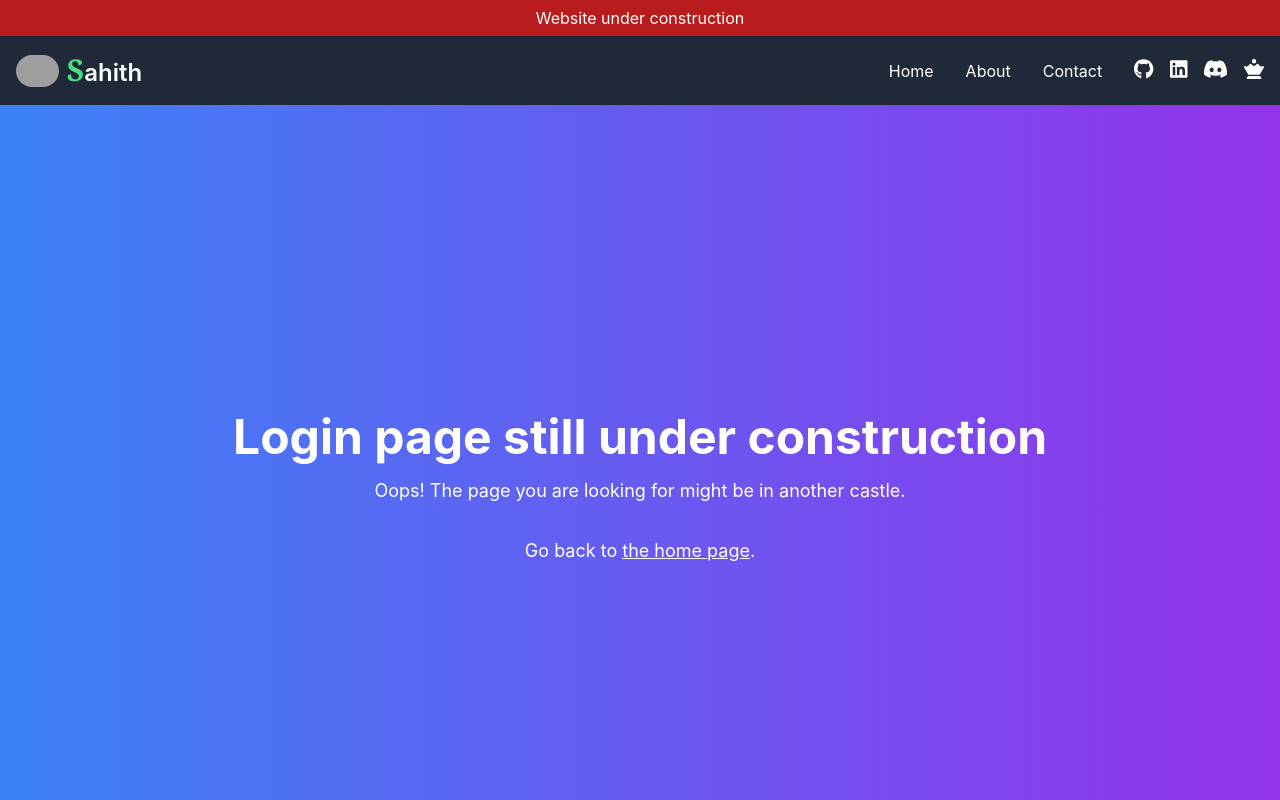
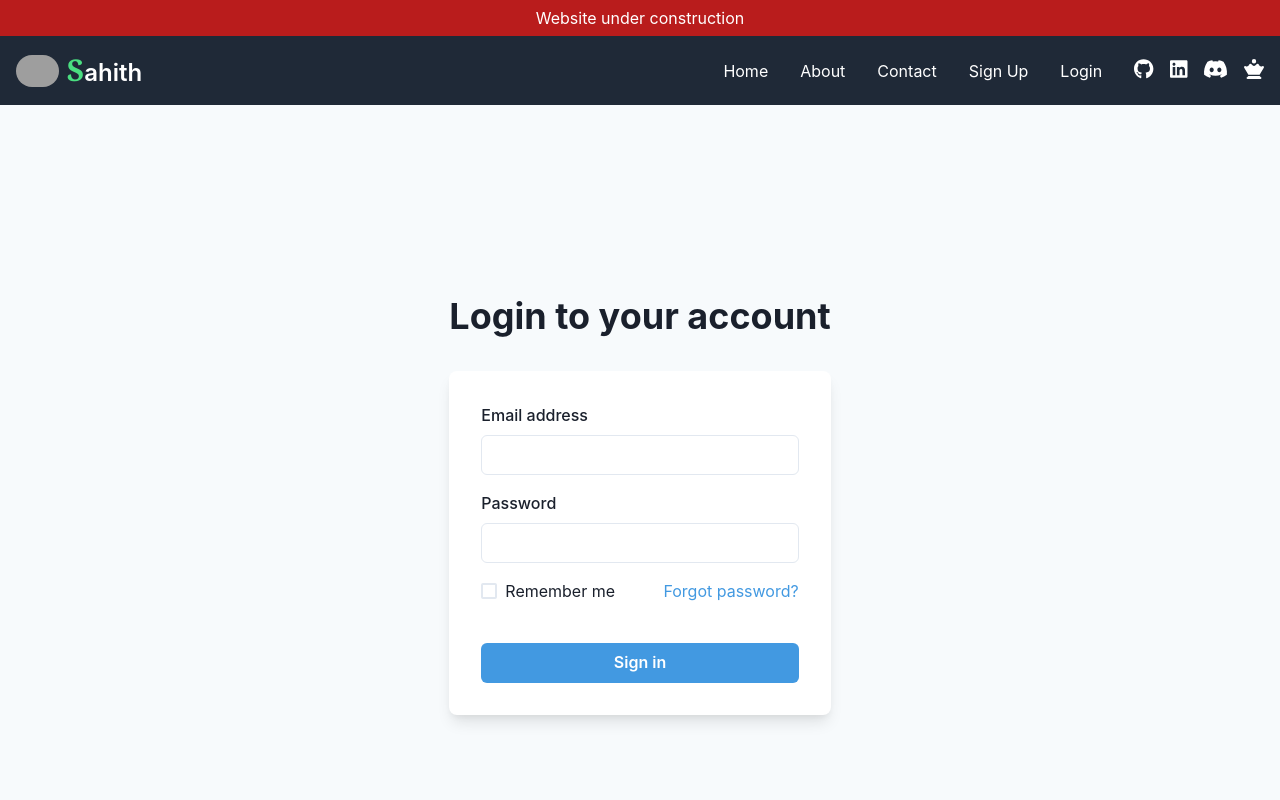
Before and after one commit to sahith29s/myWebsiteFrontend, a React (Vite) app: page /login in a window 1280 px wide. Shown: the top 800 px of the page. Built offline with nearby package versions, Linux system fonts and the light colour scheme; no server answers; grey boxes are pictures that could not be loaded; a web font is replaced by a local one.

Commit message:
made login page and added signup and login in navbar resolved no string message sent in chatapp

```diff
--- a/src/components/Chat.tsx
+++ b/src/components/Chat.tsx
@@ -21,25 +21,25 @@ const Chat = () => {
   const [name, setName] = useState<string>("");;
   const [oneMessage, setOneMessage] = useState<string>("");
 
-  useEffect(() => {
+  useEffect((): void => {
 
     socket.on("messageBackFromServer", (messObj) => {
       setMessages((prevMess) => [...prevMess, messObj])
     })
-
-
   }, [])
 
 
   const [messages, setMessages] = useState<messageInterface[]>([]);
 
-  const handleSubmit = (e: any) => {
+  const handleSubmit = (e: any): void => {
     e.preventDefault();
-
+    if (oneMessage == " " || oneMessage == "") {
+      setOneMessage("");
+      return;
+    }
     setMessages([...messages, { you: true, message: oneMessage }]);
     socket.emit("message", { name: name, you: false, message: oneMessage })
     setOneMessage("");
-    // setMessages([...messages,])
     return;
   };
 
@@ -51,7 +51,6 @@ const Chat = () => {
           <PopupForName setName={setName} />
         </>
       }
-
       {
         name &&
         <>
@@ -78,7 +77,6 @@ const Chat = () => {
 
               }
             </div>
-
             <form onSubmit={handleSubmit} className="flex items-center relative clear-both top-[1.5rem] border-gray-200 py-2 px-4">
               <div className="relative flex-1">
                 <input
@@ -87,7 +85,11 @@ const Chat = () => {
                   className="w-full border-none outline-none p-3 text-white bg-gray-800 rounded-l-md transition-all duration-300 focus:ring focus:ring-blue-300"
 
                   value={oneMessage}
-                  onChange={(e) => setOneMessage(e.target.value)}
+                  onChange={(e) => {
+                    const newValue = e.target.value.replace(/ +/g, ' ');
+                    setOneMessage(newValue)
+
+                  }}
                 />
                 <button
                   type="submit"
--- a/src/components/Login.tsx
+++ b/src/components/Login.tsx
@@ -1,20 +1,81 @@
-import { Link } from 'react-router-dom'
+import {
+    Flex,
+    Box,
+    FormControl,
+    FormLabel,
+    Input,
+    Checkbox,
+    Stack,
+    Button,
+    Heading,
+    Text,
+    useColorModeValue,
+} from "@chakra-ui/react"
+import { useState } from "react"
 
-const Login = () => {
+export default function SimpleCard() {
+    interface formDataInterface {
+        email: string,
+        password: string
+    }
+
+    const defaultFormData = {
+        email: "",
+        password: ""
+
+    }
+
+    const [formData, setFormData] = useState<formDataInterface>(defaultFormData);
+
+    const handleInputChange = (e :  React.ChangeEvent<HTMLInputElement>
+    ) =>{
+        setFormData({...formData , [e.target.name] : e.target.value })
+    };
+
     return (
-        <div className="flex items-center justify-center h-[40vh] sm:h-screen bg-gradient-to-r from-blue-500 to-purple-600">
-            <div className="text-center text-white">
-                <h1 className="text-5xl font-bold mb-4">Login page still under construction</h1>
-                <p className="text-lg mb-8">
-                    Oops! The page you are looking for might be in another castle.
-                </p>
-                <p className="text-lg mb-8">
-                    Go back to <Link to="/" className="underline">the home page</Link>.
-                </p>
-            </div>
-        </div>
-
+        <Flex
+            minH={"100vh"}
+            align={"center"}
+            justify={"center"}
+            bg={useColorModeValue("gray.50", "gray.800")}>
+            <Stack spacing={8} mx={"auto"} maxW={"lg"} py={12} px={6}>
+                <Stack align={"center"}>
+                    <Heading fontSize={"4xl"}>Login to your account</Heading>
+                </Stack>
+                <Box
+                    rounded={"lg"}
+                    bg={useColorModeValue("white", "gray.700")}
+                    boxShadow={"lg"}
+                    p={8}>
+                    <Stack spacing={4}>
+                        <FormControl id="email">
+                            <FormLabel>Email address</FormLabel>
+                            <Input name="email" value={formData.email} onChange={handleInputChange} type="email" />
+                        </FormControl>
+                        <FormControl id="password">
+                            <FormLabel>Password</FormLabel>
+                            <Input name="password" onChange={(e) => handleInputChange(e)} value={formData.password} type="password" />
+                        </FormControl>
+                        <Stack spacing={10}>
+                            <Stack
+                                direction={{ base: "column", sm: "row" }}
+                                align={"start"}
+                                justify={"space-between"}>
+                                <Checkbox>Remember me</Checkbox>
+                                <Text color={"blue.400"}>Forgot password?</Text>
+                            </Stack>
+                            <Button
+                                bg={"blue.400"}
+                                color={"white"}
+                                _hover={{
+                                    bg: "blue.500",
+                                }}>
+                                Sign in
+                            </Button>
+                        </Stack>
+                    </Stack>
+                </Box>
+            </Stack>
+        </Flex>
     )
 }
-
-export default Login
--- a/src/components/Navbar.tsx
+++ b/src/components/Navbar.tsx
@@ -19,8 +19,14 @@ const Navbar = () => {
                 <div className="flex items-center justify-center gap-4">
 
                     <Link className="text-white mr-4 hover:scale-90 duration-200 hover:text-green-400  " to="/">Home</Link>
+
                     <Link className="text-white mr-4 hover:scale-90 duration-200 hover:text-green-400 " to="/about">About</Link>
+
                     <Link className="text-white mr-4 hover:scale-90 duration-200 hover:text-green-400 " to="/contact">Contact</Link>
+
+                    <Link className="text-white mr-4 hover:scale-90 duration-200 hover:text-green-400 " to="/signup">Sign Up</Link>
+
+                    <Link className="text-white mr-4 hover:scale-90 duration-200 hover:text-green-400 " to="/login">Login</Link>
 
                     <Link to="https://github.com/sahith29s" target='_sahith'>
                         <FontAwesomeIcon icon={faGithub} color='white' className="h-5 hover:opacity-70 duration-150 hover:scale-90" />
--- a/src/components/Signup.tsx
+++ b/src/components/Signup.tsx
@@ -36,14 +36,14 @@ const Signup = () => {
         profile: string
     }
 
-    const normalData = {
+    const defaultFormData = {
         username: "",
         email: "",
         password: "",
         profile: ""
     }
 
-    const [formData, setformData] = useState<formDataInterface>(normalData);
+    const [formData, setformData] = useState<formDataInterface>(defaultFormData);
     const handleFormInput = (e: any) => {
         console.log(e.target.name);
         setformData({ ...formData, [e.target.name]: e.target.value });
@@ -116,7 +116,7 @@ const Signup = () => {
                 isClosable: true,
             })
             localStorage.setItem("isSignup", "true")
-            setformData(normalData)
+            setformData(defaultFormData)
             history("/login")
             return
         }
```
